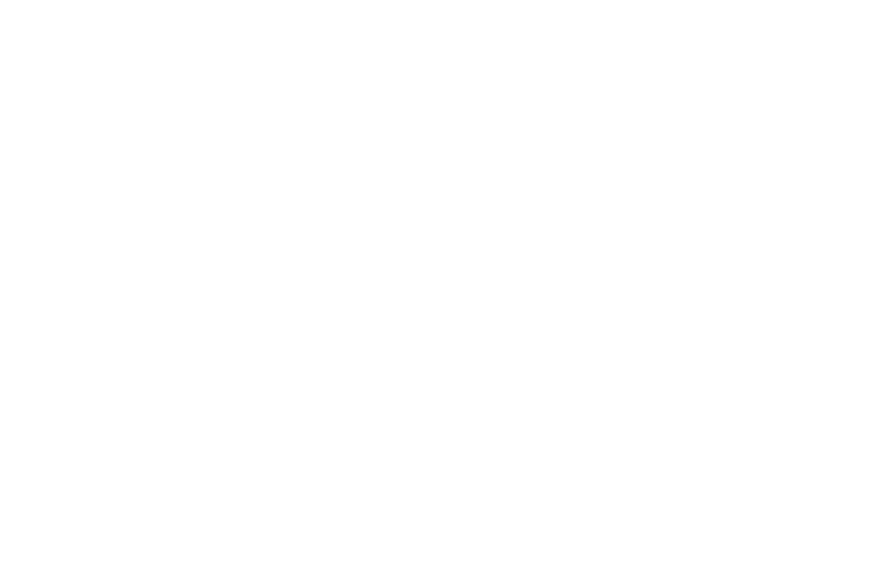
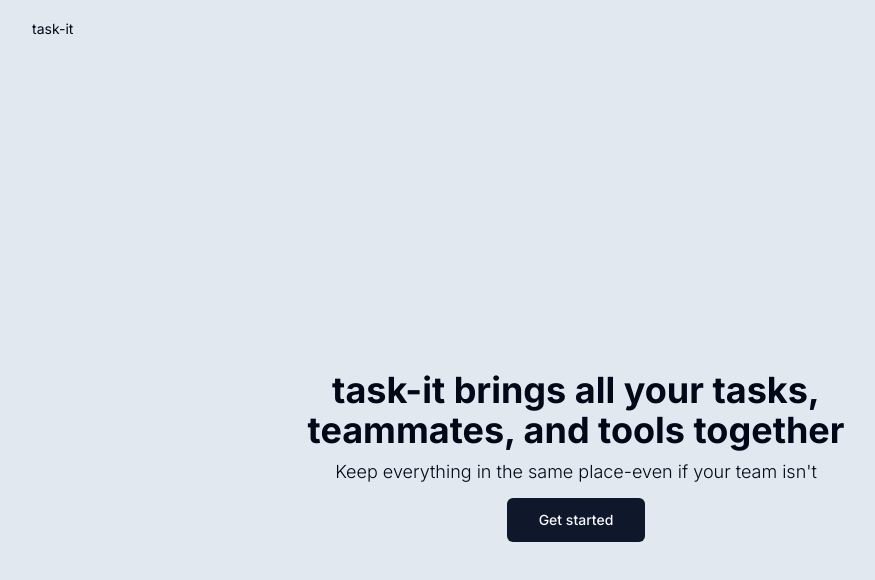
Before and after one commit to justin-0/task-it, a Next.js app: page / in a window 1280 px wide. Shown: the top 580 px of the page, without its empty margins (64-939 px from the left). Built offline with nearby package versions, Linux system fonts and the light colour scheme.

Commit message:
homepage / marketing page

```diff
--- a/app/layout.tsx
+++ b/app/layout.tsx
@@ -17,7 +17,9 @@
 }>) {
     return (
         <html lang="en">
-            <body className={`${inter.className} min-h-svh`}>{children}</body>
+            <body className={`${inter.className} min-h-svh bg-slate-200`}>
+                {children}
+            </body>
         </html>
     );
 }
--- a/app/page.tsx
+++ b/app/page.tsx
@@ -1,5 +1,31 @@
-import Image from 'next/image';
+import { Button } from '@/components/ui/button';
 
 export default function Home() {
-    return <main className=""></main>;
+    return (
+        <div className="mx-6 md:mx-24">
+            <header className="py-4">
+                <nav className="flex items-center justify-between">
+                    <div>
+                        <span className="font-semi text-sm">task-it</span>
+                    </div>
+                    <div>
+                        <Button size="sm" className="md:hidden">
+                            Get started
+                        </Button>
+                    </div>
+                </nav>
+            </header>
+            <main className="flex h-[800px] w-full flex-col items-center justify-center md:mx-auto md:w-[800px]">
+                <h1 className="text-balance text-center text-4xl font-bold">
+                    task-it brings all your tasks, teammates, and tools together
+                </h1>
+                <p className="mt-2 text-pretty text-center text-lg font-light">
+                    Keep everything in the same place-even if your team isn't
+                </p>
+                <Button className="mt-3 hidden md:block" size="lg">
+                    Get started
+                </Button>
+            </main>
+        </div>
+    );
 }
--- /dev/null
+++ b/components/ui/button.tsx
@@ -0,0 +1,56 @@
+import * as React from "react"
+import { Slot } from "@radix-ui/react-slot"
+import { cva, type VariantProps } from "class-variance-authority"
+
+import { cn } from "@/lib/utils"
+
+const buttonVariants = cva(
+  "inline-flex items-center justify-center whitespace-nowrap rounded-md text-sm font-medium ring-offset-background transition-colors focus-visible:outline-none focus-visible:ring-2 focus-visible:ring-ring focus-visible:ring-offset-2 disabled:pointer-events-none disabled:opacity-50",
+  {
+    variants: {
+      variant: {
+        default: "bg-primary text-primary-foreground hover:bg-primary/90",
+        destructive:
+          "bg-destructive text-destructive-foreground hover:bg-destructive/90",
+        outline:
+          "border border-input bg-background hover:bg-accent hover:text-accent-foreground",
+        secondary:
+          "bg-secondary text-secondary-foreground hover:bg-secondary/80",
+        ghost: "hover:bg-accent hover:text-accent-foreground",
+        link: "text-primary underline-offset-4 hover:underline",
+      },
+      size: {
+        default: "h-10 px-4 py-2",
+        sm: "h-9 rounded-md px-3",
+        lg: "h-11 rounded-md px-8",
+        icon: "h-10 w-10",
+      },
+    },
+    defaultVariants: {
+      variant: "default",
+      size: "default",
+    },
+  }
+)
+
+export interface ButtonProps
+  extends React.ButtonHTMLAttributes<HTMLButtonElement>,
+    VariantProps<typeof buttonVariants> {
+  asChild?: boolean
+}
+
+const Button = React.forwardRef<HTMLButtonElement, ButtonProps>(
+  ({ className, variant, size, asChild = false, ...props }, ref) => {
+    const Comp = asChild ? Slot : "button"
+    return (
+      <Comp
+        className={cn(buttonVariants({ variant, size, className }))}
+        ref={ref}
+        {...props}
+      />
+    )
+  }
+)
+Button.displayName = "Button"
+
+export { Button, buttonVariants }
--- a/package.json
+++ b/package.json
@@ -10,6 +10,7 @@
   },
   "dependencies": {
     "@prisma/client": "^5.17.0",
+    "@radix-ui/react-slot": "^1.1.0",
     "class-variance-authority": "^0.7.0",
     "clsx": "^2.1.1",
     "lucide-react": "^0.412.0",
```
Also changed, not shown: 1 other file (tests, documents, lock files or other folders).
